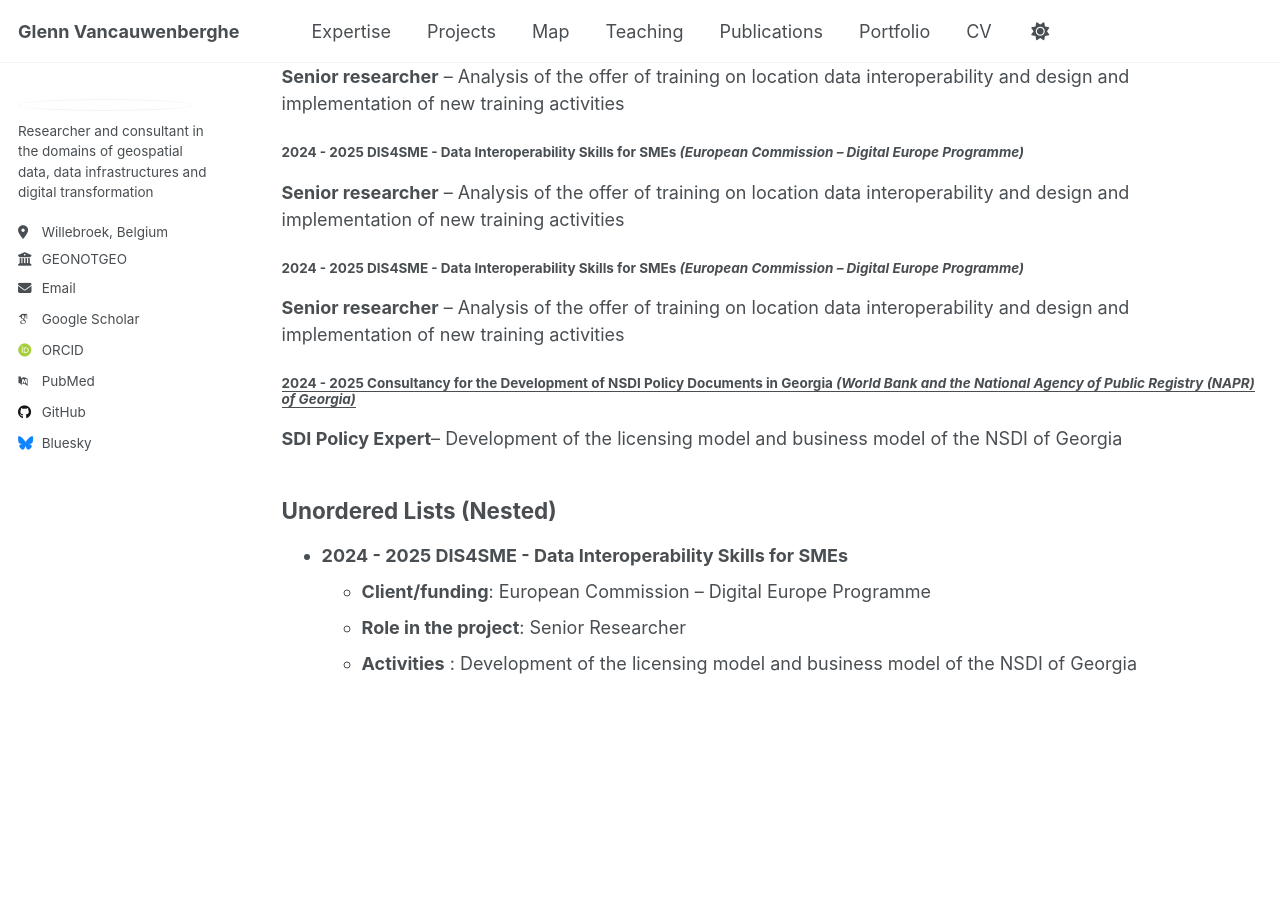
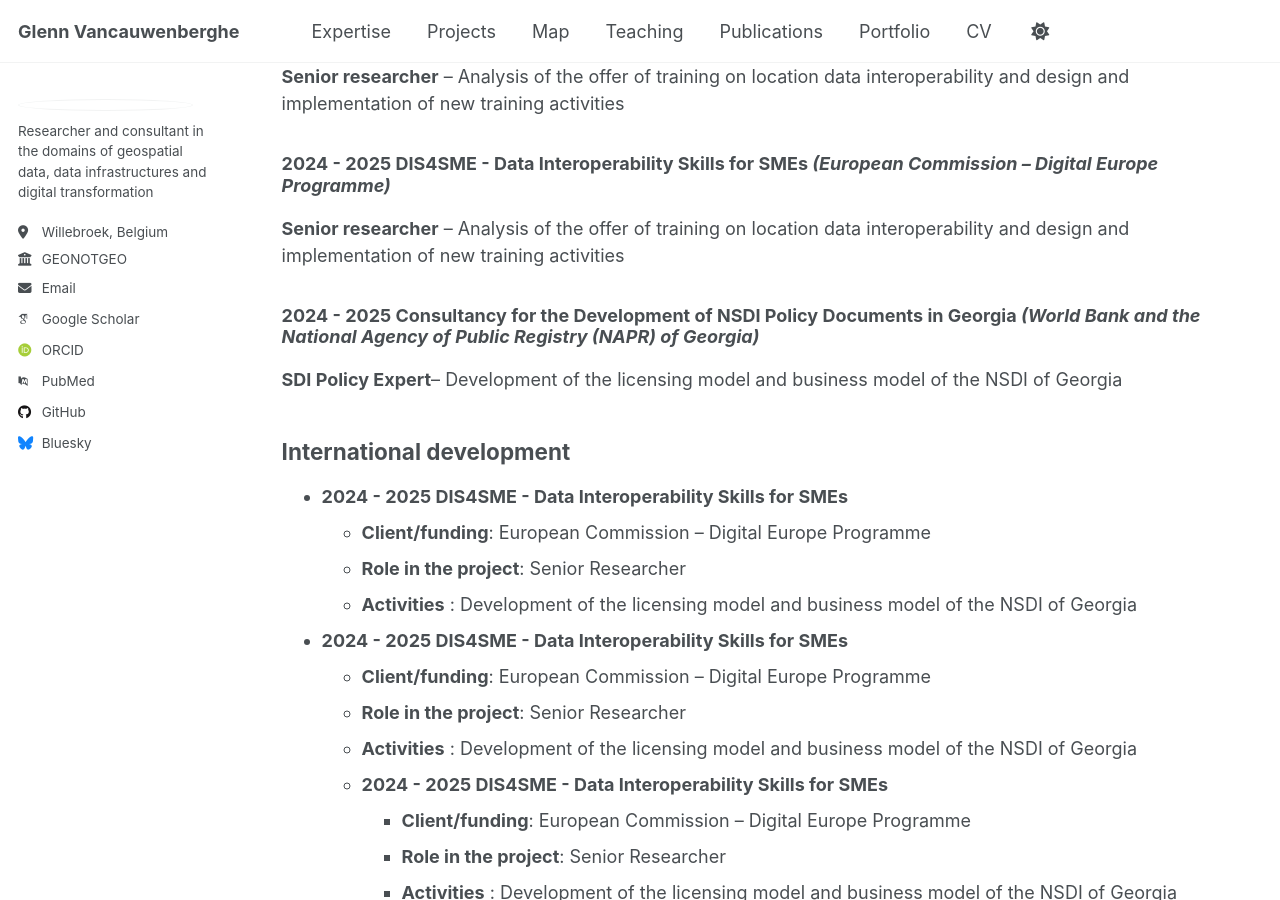
Before and after one commit to GVancauwenberghe/gvancauwenberghe.github.io, a Jekyll site: the page built from _pages/projects.md, in a window 1280 px wide and 900 px high, scrolled down 305 px. Built offline with Jekyll 4.4.1, drawn with Linux system fonts in a browser that asks for light colours; some web fonts are replaced.

Commit message:
Update projects.md

```diff
--- a/_pages/projects.md
+++ b/_pages/projects.md
@@ -14,18 +14,23 @@
 ### 2024 - 2025 DIS4SME -  Data Interoperability Skills for SMEs _(European Commission –   Digital Europe Programme)_
    **Senior researcher** –   Analysis of the offer of training on location data interoperability and design and implementation of new training activities
 
-#### 2024 - 2025 DIS4SME -  Data Interoperability Skills for SMEs _(European Commission –   Digital Europe Programme)_
+### 2024 - 2025 DIS4SME -  Data Interoperability Skills for SMEs _(European Commission –   Digital Europe Programme)_
 **Senior researcher** –   Analysis of the offer of training on location data interoperability and design and implementation of new training activities
 
-#### 2024 - 2025 DIS4SME -  Data Interoperability Skills for SMEs _(European Commission –   Digital Europe Programme)_
-**Senior researcher** –   Analysis of the offer of training on location data interoperability and design and implementation of new training activities
-
-#### <ins>2024 - 2025<ins> Consultancy for the Development of NSDI Policy Documents in Georgia _(World Bank and the National Agency of Public Registry (NAPR) of Georgia)_<ins>
+### 2024 - 2025 Consultancy for the Development of NSDI Policy Documents in Georgia _(World Bank and the National Agency of Public Registry (NAPR) of Georgia)_
 **SDI Policy Expert**–   Development of the licensing model and business model of the NSDI of Georgia
 
-## Unordered Lists (Nested)
+## International development
 
   * **2024 - 2025 DIS4SME -  Data Interoperability Skills for SMEs**
       * **Client/funding**: European Commission – Digital Europe Programme
       * **Role in the project**: Senior Researcher
       * **Activities** : Development of the licensing model and business model of the NSDI of Georgia
+ * **2024 - 2025 DIS4SME -  Data Interoperability Skills for SMEs**
+      * **Client/funding**: European Commission – Digital Europe Programme
+      * **Role in the project**: Senior Researcher
+      * **Activities** : Development of the licensing model and business model of the NSDI of Georgia
+   * **2024 - 2025 DIS4SME -  Data Interoperability Skills for SMEs**
+      * **Client/funding**: European Commission – Digital Europe Programme
+      * **Role in the project**: Senior Researcher
+      * **Activities** : Development of the licensing model and business model of the NSDI of Georgia
```
